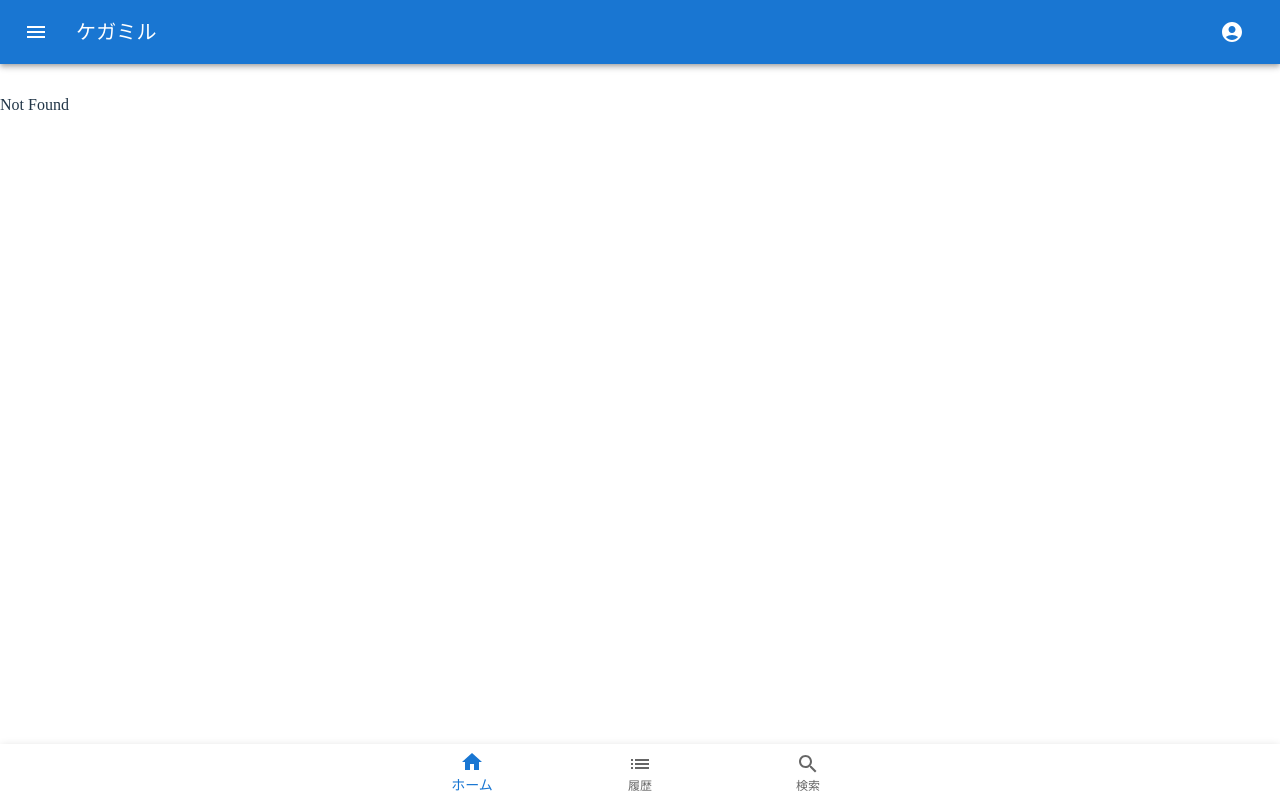
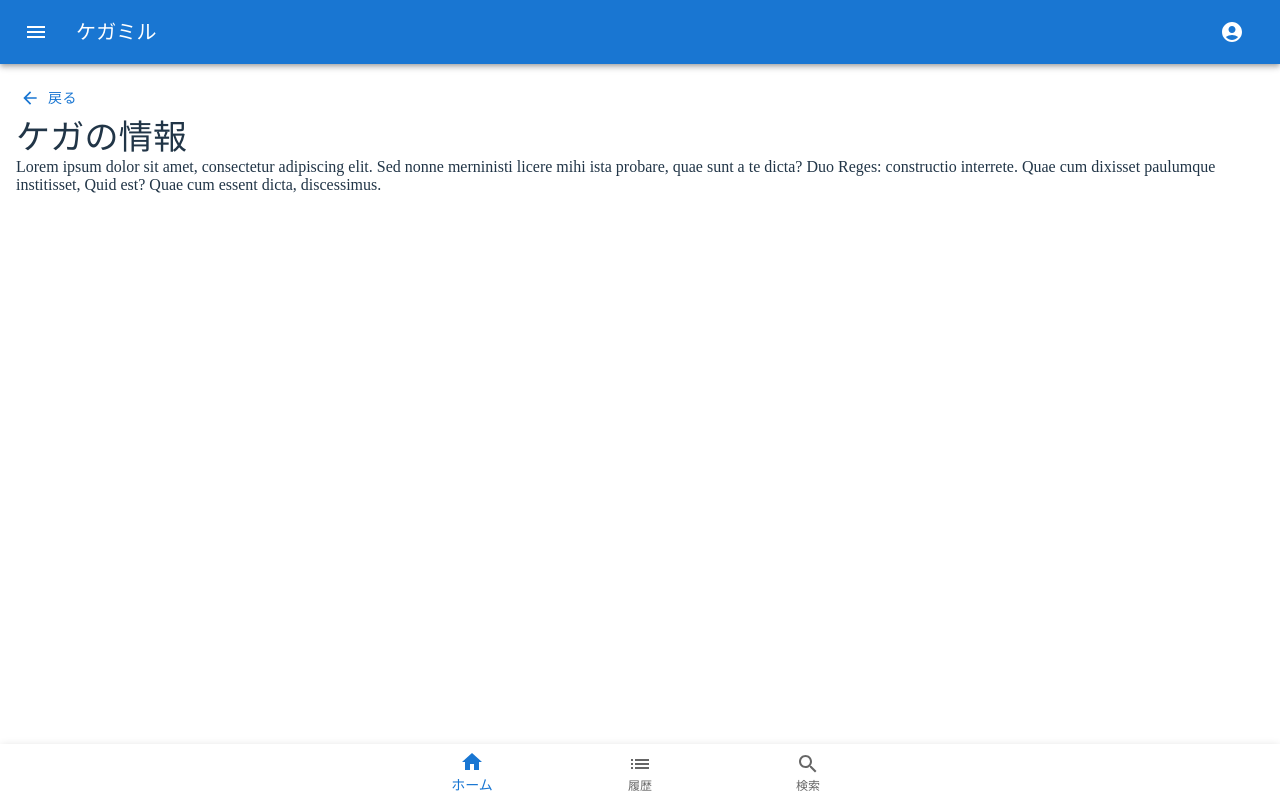
Before and after one commit to newt239/kegamiru, a React (Vite) app: page /injure in a window 1280 px wide. Before the commit this address had no page. Built offline with nearby package versions, Linux system fonts and the light colour scheme.

Commit message:
add: injure page

```diff
--- a/src/routeTree.gen.ts
+++ b/src/routeTree.gen.ts
@@ -13,6 +13,7 @@
 import { Route as rootRoute } from './routes/__root'
 import { Route as SearchImport } from './routes/search'
 import { Route as ListImport } from './routes/list'
+import { Route as InjureImport } from './routes/injure'
 import { Route as AddImport } from './routes/add'
 import { Route as IndexImport } from './routes/index'
 
@@ -25,6 +26,11 @@ const SearchRoute = SearchImport.update({
 
 const ListRoute = ListImport.update({
   path: '/list',
+  getParentRoute: () => rootRoute,
+} as any)
+
+const InjureRoute = InjureImport.update({
+  path: '/injure',
   getParentRoute: () => rootRoute,
 } as any)
 
@@ -56,6 +62,13 @@ declare module '@tanstack/react-router' {
       preLoaderRoute: typeof AddImport
       parentRoute: typeof rootRoute
     }
+    '/injure': {
+      id: '/injure'
+      path: '/injure'
+      fullPath: '/injure'
+      preLoaderRoute: typeof InjureImport
+      parentRoute: typeof rootRoute
+    }
     '/list': {
       id: '/list'
       path: '/list'
@@ -78,6 +91,7 @@ declare module '@tanstack/react-router' {
 export const routeTree = rootRoute.addChildren({
   IndexRoute,
   AddRoute,
+  InjureRoute,
   ListRoute,
   SearchRoute,
 })
@@ -92,6 +106,7 @@ export const routeTree = rootRoute.addChildren({
       "children": [
         "/",
         "/add",
+        "/injure",
         "/list",
         "/search"
       ]
@@ -102,6 +117,9 @@ export const routeTree = rootRoute.addChildren({
     "/add": {
       "filePath": "add.tsx"
     },
+    "/injure": {
+      "filePath": "injure.tsx"
+    },
     "/list": {
       "filePath": "list.tsx"
     },
--- /dev/null
+++ b/src/routes/injure.tsx
@@ -0,0 +1,27 @@
+import ArrowBackIcon from "@mui/icons-material/ArrowBack";
+import { Box, Button, Typography } from "@mui/material";
+import { createFileRoute, useNavigate } from "@tanstack/react-router";
+
+export const Route = createFileRoute("/injure")({
+  component: () => {
+    const navigate = useNavigate({ from: "/" });
+    return (
+      <Box px={2}>
+        <Button
+          onClick={() => navigate({ to: "/list" })}
+          startIcon={<ArrowBackIcon />}
+          variant="text"
+        >
+          戻る
+        </Button>
+        <Typography variant="h4">ケガの情報</Typography>
+        <Box>
+          Lorem ipsum dolor sit amet, consectetur adipiscing elit. Sed nonne
+          merninisti licere mihi ista probare, quae sunt a te dicta? Duo Reges:
+          constructio interrete. Quae cum dixisset paulumque institisset, Quid
+          est? Quae cum essent dicta, discessimus.
+        </Box>
+      </Box>
+    );
+  },
+});
--- a/src/routes/list.tsx
+++ b/src/routes/list.tsx
@@ -3,45 +3,48 @@ import {
   Avatar,
   Box,
   List,
-  ListItem,
   ListItemAvatar,
+  ListItemButton,
   ListItemText,
   Typography,
 } from "@mui/material";
-import { createFileRoute } from "@tanstack/react-router";
+import { createFileRoute, useNavigate } from "@tanstack/react-router";
 
 export const Route = createFileRoute("/list")({
-  component: () => (
+  component: () => {
+    const navigate = useNavigate({ from: "/" });
+    return (
       <>
         <Box px={2}>
           <Typography variant="h4">ケガの記録</Typography>
         </Box>
-      <List sx={{ width: "100%", maxWidth: 360, bgcolor: "background.paper" }}>
-        <ListItem>
+        <List sx={{ width: "100%", bgcolor: "background.paper" }}>
+          <ListItemButton onClick={() => navigate({ to: "/injure" })}>
             <ListItemAvatar>
               <Avatar>
                 <ImageIcon />
               </Avatar>
             </ListItemAvatar>
             <ListItemText primary="Photos" secondary="Jan 9, 2014" />
-        </ListItem>
-        <ListItem>
+          </ListItemButton>
+          <ListItemButton onClick={() => navigate({ to: "/injure" })}>
             <ListItemAvatar>
               <Avatar>
                 <ImageIcon />
               </Avatar>
             </ListItemAvatar>
             <ListItemText primary="Work" secondary="Jan 7, 2014" />
-        </ListItem>
-        <ListItem>
+          </ListItemButton>
+          <ListItemButton onClick={() => navigate({ to: "/injure" })}>
             <ListItemAvatar>
               <Avatar>
                 <ImageIcon />
               </Avatar>
             </ListItemAvatar>
             <ListItemText primary="Vacation" secondary="July 20, 2014" />
-        </ListItem>
+          </ListItemButton>
         </List>
       </>
-  ),
+    );
+  },
 });
```
Lines whose indentation alone changed are shown as unchanged.
